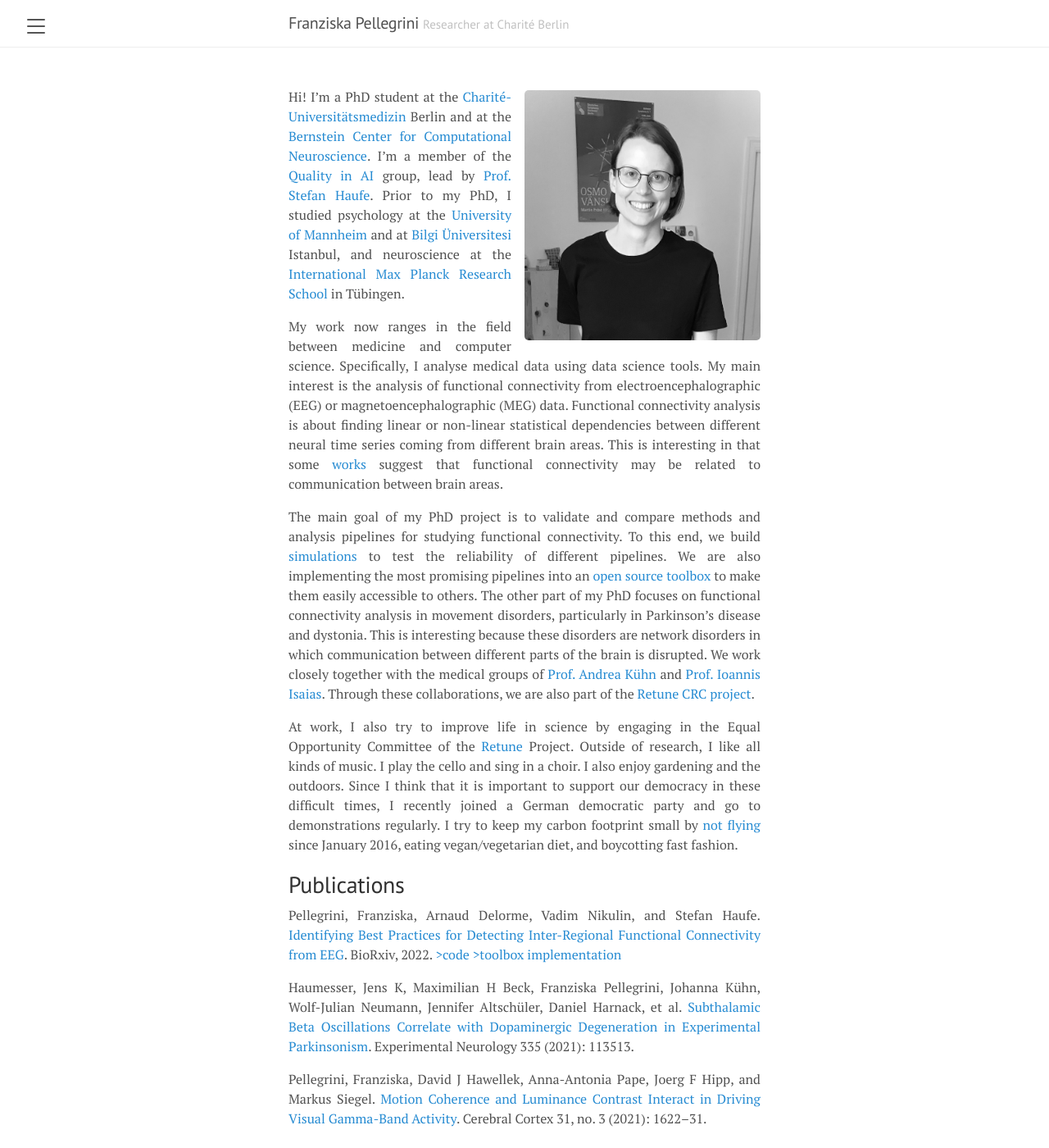
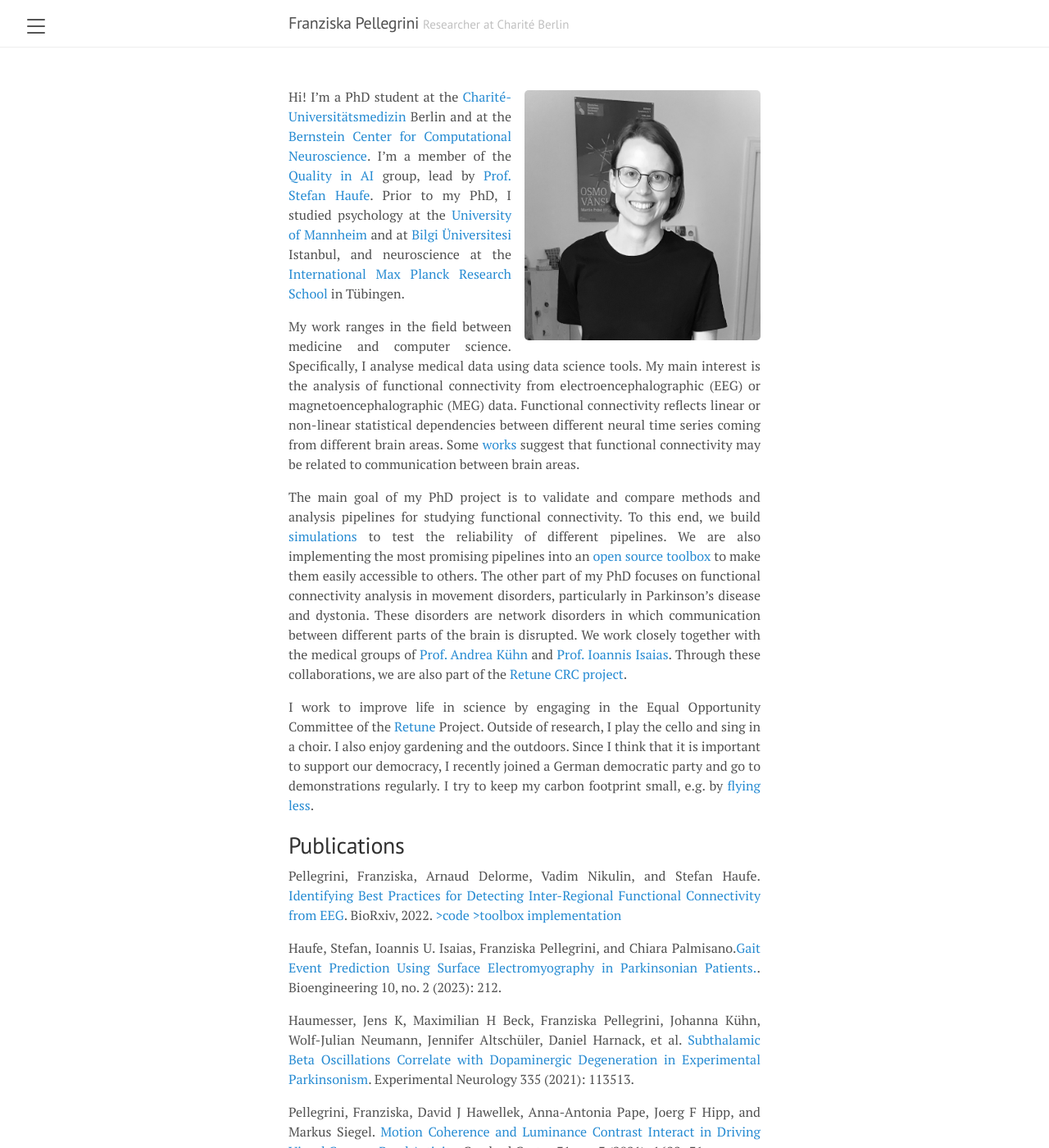
Before and after one commit to fpellegrini/fpellegrini.github.io, a Jekyll site: the page built from index.md, in a window 1280 px wide and 1400 px high. Shown: the whole window at 82% size. Built offline with Jekyll 4.4.1, drawn with Linux system fonts in a browser that asks for light colours.

Commit message:
Update index.md

```diff
--- a/index.md
+++ b/index.md
@@ -7,16 +7,18 @@ title: Home
 
 Hi! I’m a PhD student at the [Charité-Universitätsmedizin](https://www.charite.de) Berlin and at the [Bernstein Center for Computational Neuroscience](https://www.bccn-berlin.de). I’m a member of the [Quality in AI](https://braindata.charite.de/en/) group, lead by [Prof. Stefan Haufe](https://www.tu.berlin/vcard/haufe/). Prior to my PhD, I studied psychology at the [University of Mannheim](https://www.uni-mannheim.de) and at [Bilgi Üniversitesi](https://www.bilgi.edu.tr/en/) Istanbul, and neuroscience at the [International Max Planck Research School](https://www.neuroschool-tuebingen.de) in Tübingen.
 
-My work now ranges in the field between medicine and computer science. Specifically, I analyse medical data using data science tools. My main interest is the analysis of functional connectivity from electroencephalographic (EEG) or magnetoencephalographic (MEG) data. Functional connectivity analysis is about finding linear or non-linear statistical dependencies between different neural time series coming from different brain areas. This is interesting in that some [works](https://www.sciencedirect.com/science/article/pii/S0896627315008235) suggest that functional connectivity may be related to communication between brain areas.
+My work ranges in the field between medicine and computer science. Specifically, I analyse medical data using data science tools. My main interest is the analysis of functional connectivity from electroencephalographic (EEG) or magnetoencephalographic (MEG) data. Functional connectivity reflects linear or non-linear statistical dependencies between different neural time series coming from different brain areas. Some [works](https://www.sciencedirect.com/science/article/pii/S0896627315008235) suggest that functional connectivity may be related to communication between brain areas.
 
 The main goal of my PhD project is to validate and compare methods and analysis pipelines for studying functional connectivity. To this end, we build [simulations](https://github.com/fpellegrini/FCsim) to test the reliability of different pipelines. We are also implementing the most promising pipelines into an [open source toolbox](https://github.com/arnodelorme/roiconnect) to make them easily accessible to others.
-The other part of my PhD focuses on functional connectivity analysis in movement disorders, particularly in Parkinson’s disease and dystonia. This is interesting because these disorders are network disorders in which communication between different parts of the brain is disrupted. We work closely together with the medical groups of [Prof. Andrea Kühn](https://neurologie.charite.de/metas/person/person/address_detail/prof_dr_med_andrea_kuehn/) and [Prof. Ioannis Isaias](https://www.ukw.de/neurologie/team/neurologie-detail/name/isaias-ioannis/). Through these collaborations, we are also part of the [Retune CRC project](https://sfb-retune.de).
+The other part of my PhD focuses on functional connectivity analysis in movement disorders, particularly in Parkinson’s disease and dystonia. These disorders are network disorders in which communication between different parts of the brain is disrupted. We work closely together with the medical groups of [Prof. Andrea Kühn](https://neurologie.charite.de/metas/person/person/address_detail/prof_dr_med_andrea_kuehn/) and [Prof. Ioannis Isaias](https://www.ukw.de/neurologie/team/neurologie-detail/name/isaias-ioannis/). Through these collaborations, we are also part of the [Retune CRC project](https://sfb-retune.de).
 
-At work, I also try to improve life in science by engaging in the Equal Opportunity Committee of the [Retune](https://sfb-retune.de) Project. Outside of research, I like all kinds of music. I play the cello and sing in a choir. I also enjoy gardening and the outdoors. Since I think that it is important to support our democracy in these difficult times, I recently joined a German democratic party and go to demonstrations regularly. I try to keep my carbon footprint small by [not flying](https://flyingless.de/en/) since January 2016, eating vegan/vegetarian diet, and boycotting fast fashion.
+I work to improve life in science by engaging in the Equal Opportunity Committee of the [Retune](https://sfb-retune.de) Project. Outside of research, I play the cello and sing in a choir. I also enjoy gardening and the outdoors. Since I think that it is important to support our democracy, I recently joined a German democratic party and go to demonstrations regularly. I try to keep my carbon footprint small, e.g. by [flying less](https://flyingless.de/en/).
 
 
 # Publications
 Pellegrini, Franziska, Arnaud Delorme, Vadim Nikulin, and Stefan Haufe. [Identifying Best Practices for Detecting Inter-Regional Functional Connectivity from EEG](https://www.biorxiv.org/content/10.1101/2022.10.05.510753.abstract). BioRxiv, 2022. [>code](https://github.com/fpellegrini/FCsim) [ >toolbox implementation](https://github.com/arnodelorme/roiconnect)
+
+Haufe, Stefan, Ioannis U. Isaias, Franziska Pellegrini, and Chiara Palmisano.[Gait Event Prediction Using Surface Electromyography in Parkinsonian Patients.](https://www.mdpi.com/2306-5354/10/2/212). Bioengineering 10, no. 2 (2023): 212.
 
 Haumesser, Jens K, Maximilian H Beck, Franziska Pellegrini, Johanna Kühn, Wolf-Julian Neumann, Jennifer Altschüler, Daniel Harnack, et al. [Subthalamic Beta Oscillations Correlate with Dopaminergic Degeneration in Experimental Parkinsonism](https://www.sciencedirect.com/science/article/abs/pii/S0014488620303447). Experimental Neurology 335 (2021): 113513.
 
```
